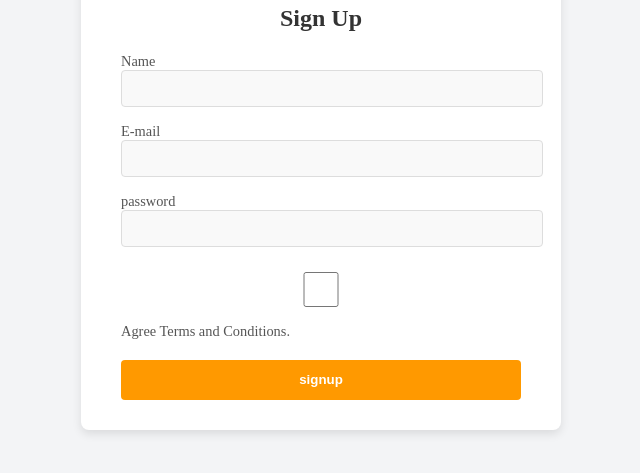
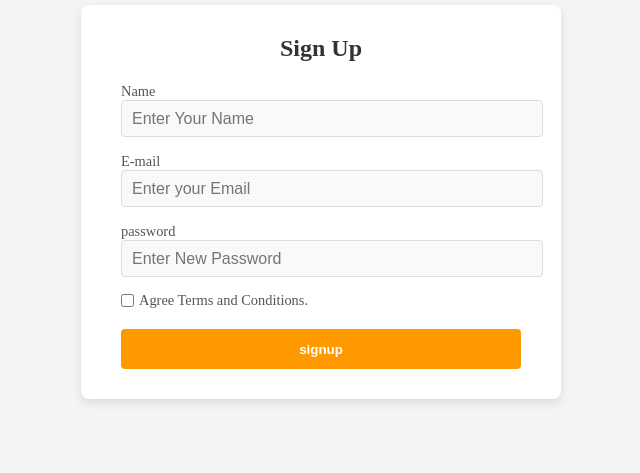
Before and after one commit to AyushVe99/Amazon-Clone---React-Project---9mop7vd0mccx, a React app: page /Signup in a window 1280 px wide. Shown: the part 275-748 px from the top of the page, without its empty margins (319-959 px from the left). Built offline with nearby package versions, Linux system fonts and the light colour scheme.

Commit message:
fixed signup styling

```diff
--- a/src/components/Signup.css
+++ b/src/components/Signup.css
@@ -60,9 +60,20 @@
 }
 
 .Signup_Checkbox {
-    align-self: flex-start;
-    margin-top: 10px;
+    display: flex;
+    justify-content: flex-start;
+    align-items: center;
+    gap: 5px;
+}
 
+.Signup_container form .Signup_Checkbox input[type="checkbox"] {
+    height: auto;
+    width: auto;
+    margin: 0;
+}
+
+.Signup_container form .Signup_Checkbox > label {
+    margin: 0;
 }
 
 
--- a/src/components/Signup.js
+++ b/src/components/Signup.js
@@ -51,6 +51,7 @@
             type="text"
             name="name"
             value={login.name}
+            placeholder="Enter Your Name"
             onChange={(e) => {
               setLogin({ ...login, [e.target.name]: e.target.value });
             }}
@@ -62,6 +63,7 @@
             type="email"
             name="email"
             value={login.email}
+            placeholder="Enter your Email"
             onChange={(e) => {
               setLogin({ ...login, [e.target.name]: e.target.value });
             }}
@@ -73,6 +75,7 @@
             type="password"
             name="password"
             value={login.password}
+            placeholder="Enter New Password"
             onChange={(e) => {
               setLogin({ ...login, [e.target.name]: e.target.value });
             }}
```
